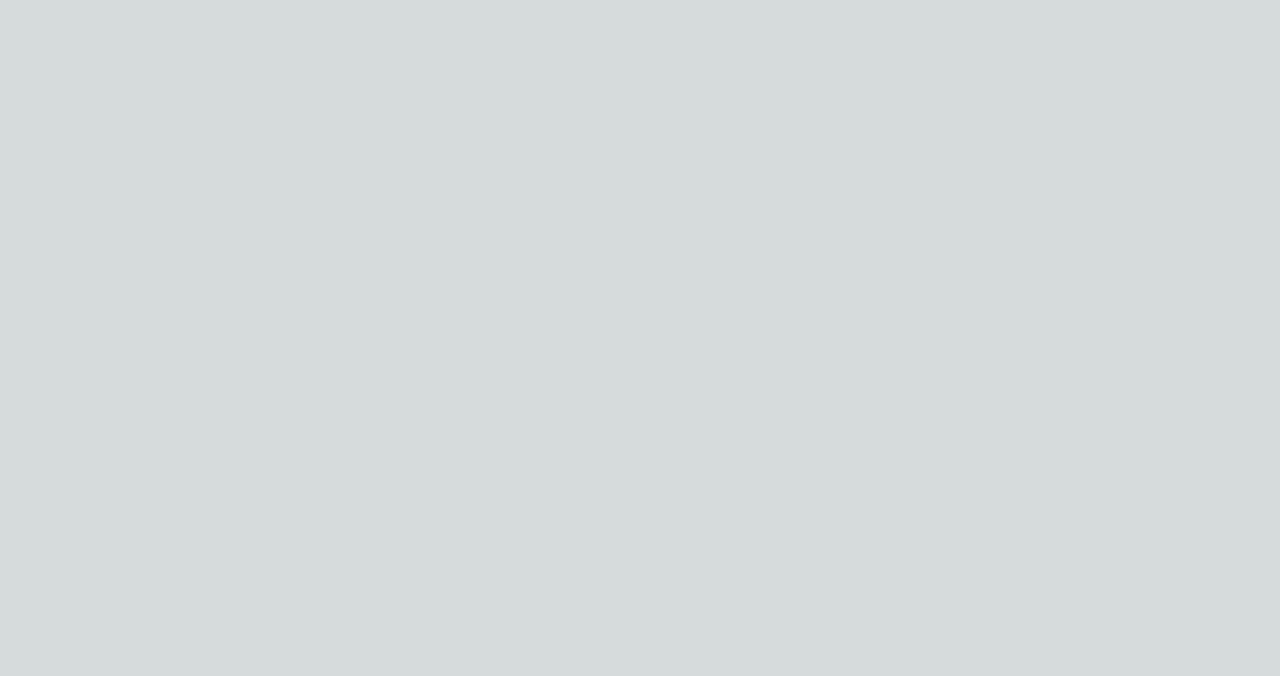
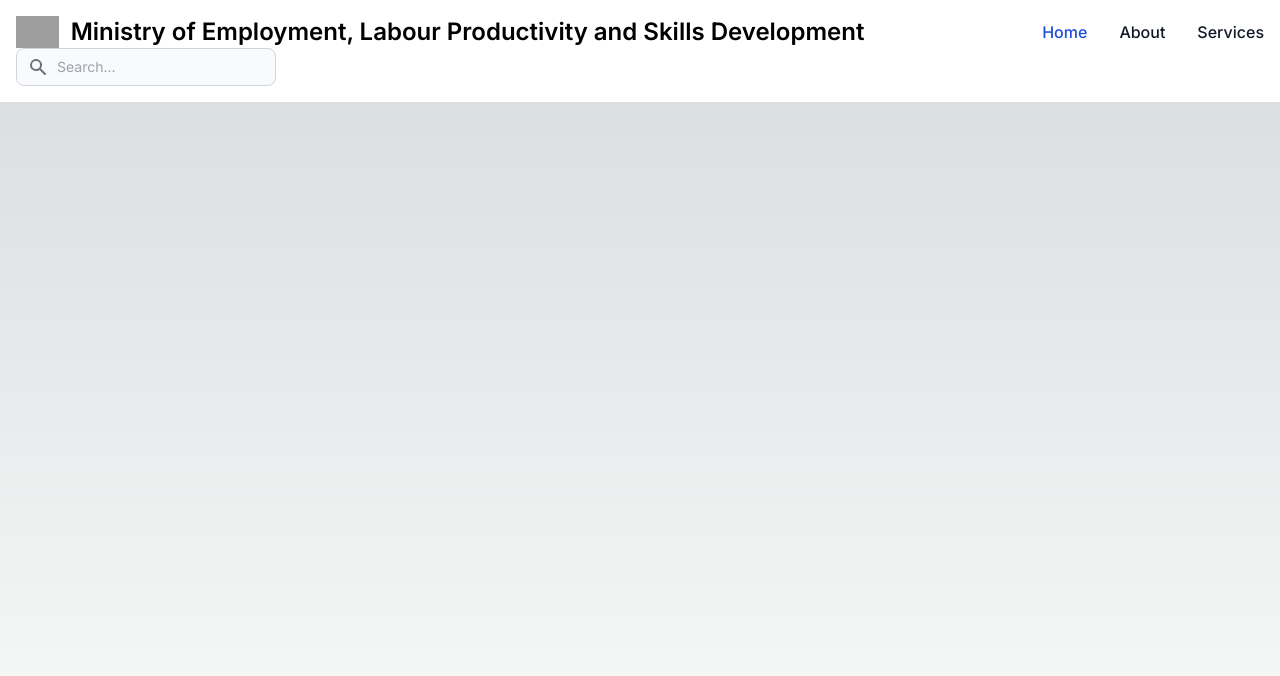
Before and after one commit to 26-Digital/labour-immigration-app, a Next.js app: page /labour/longtermpermit in a window 1280 px wide. Shown: the top 676 px of the page. Built offline with nearby package versions, Linux system fonts and the light colour scheme; grey boxes are pictures that could not be loaded.

Commit message:
Fixed home page and added navbar

```diff
--- a/src/app/labour/components/NavBar.tsx
+++ b/src/app/labour/components/NavBar.tsx
@@ -4,7 +4,7 @@ export function NavBar(){
     <div className="max-w-screen-xl flex flex-wrap items-center justify-between mx-auto p-4">
     <a href="https://flowbite.com/" className="flex items-center">
         <img src="https://flowbite.com/docs/images/logo.svg" className="h-8 mr-3" alt="Flowbite Logo" />
-        <span className="self-center text-2xl font-semibold whitespace-nowrap dark:text-white">Directorate of Intelligence and Security Services</span>
+        <span className="self-center text-2xl font-semibold whitespace-nowrap dark:text-white">Ministry of Employment, Labour Productivity and Skills Development</span>
     </a>
     <div className="flex md:order-2">
       <button type="button" data-collapse-toggle="navbar-search" aria-controls="navbar-search" aria-expanded="false" className="md:hidden text-gray-500 dark:text-gray-400 hover:bg-gray-100 dark:hover:bg-gray-700 focus:outline-none focus:ring-4 focus:ring-gray-200 dark:focus:ring-gray-700 rounded-lg text-sm p-2.5 mr-1" >
--- a/src/app/labour/layout.tsx
+++ b/src/app/labour/layout.tsx
@@ -1,4 +1,6 @@
-export default function DashboardLayout({
+import { NavBar } from "./components/NavBar"
+
+export default function LabourLayout({
     children, // will be a page or nested layout
   }: {
     children: React.ReactNode
@@ -6,8 +8,7 @@ export default function DashboardLayout({
     return (
       <section>
         {/* Include shared UI here e.g. a header or sidebar */}
-        <nav></nav>
-
+        <NavBar/>
         {children}
       </section>
     )
--- a/src/app/labour/longtermpermit/page.tsx
+++ b/src/app/labour/longtermpermit/page.tsx
@@ -1,5 +1,8 @@
 export default function LongTermPermit(){
     return(
-        <></>
+        <main className='flex min-h-screen flex-col items-center justify-between p-24'>
+            <div className="relative overflow-x-auto shadow-md sm:rounded-lg">
+            </div>
+        </main>
     )
 }
--- a/src/app/page.tsx
+++ b/src/app/page.tsx
@@ -2,6 +2,7 @@ import Image from 'next/image'
 
 export default function Home() {
   return (
+    <>
     <nav className="bg-white border-gray-200 dark:border-gray-600 dark:bg-gray-900">
     <div className="flex flex-wrap justify-between items-center mx-auto max-w-screen-xl p-4">
         <a href="https://flowbite.com" className="flex items-center">
@@ -32,12 +33,13 @@ export default function Home() {
             </ul>
         </div>
     </div>
+    </nav>
     <div id="mega-menu-full-dropdown" className="mt-1 border-gray-200 shadow-sm bg-gray-50 md:bg-white border-y dark:bg-gray-800 dark:border-gray-600">
       <h1 className='px-4 pt-4 font-bold'>Ministry of Employment, Labour Productivity and Skills Development</h1>
         <div className="grid max-w-screen-xl px-4 py-5 mx-auto text-gray-900 dark:text-white sm:grid-cols-2 md:px-6">
             <ul>
                 <li>
-                    <a href="/longtermpermit" className="block p-3 rounded-lg hover:bg-gray-100 dark:hover:bg-gray-700">
+                    <a href="/labour/longtermpermit" className="block p-3 rounded-lg hover:bg-gray-100 dark:hover:bg-gray-700">
                         <div className="font-semibold">Apply for long-term work permits</div>
                         <span className="text-sm text-gray-500 dark:text-gray-400">Application fee is P2500.00 for a 3 year period.</span>
                     </a>
@@ -116,7 +118,6 @@ export default function Home() {
             </ul>
         </div>
     </div>
-</nav>
-
+    </>
   )
 }
```
